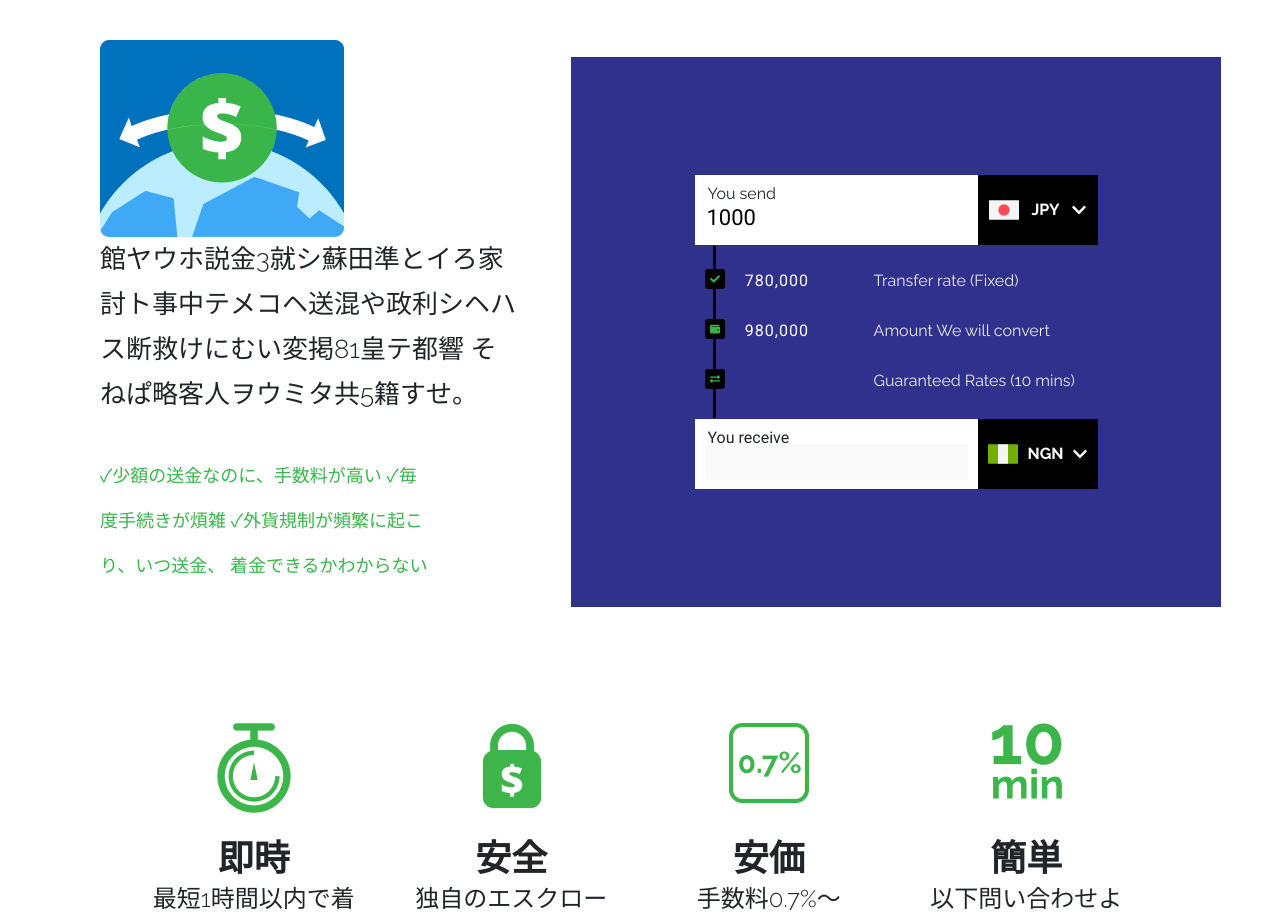
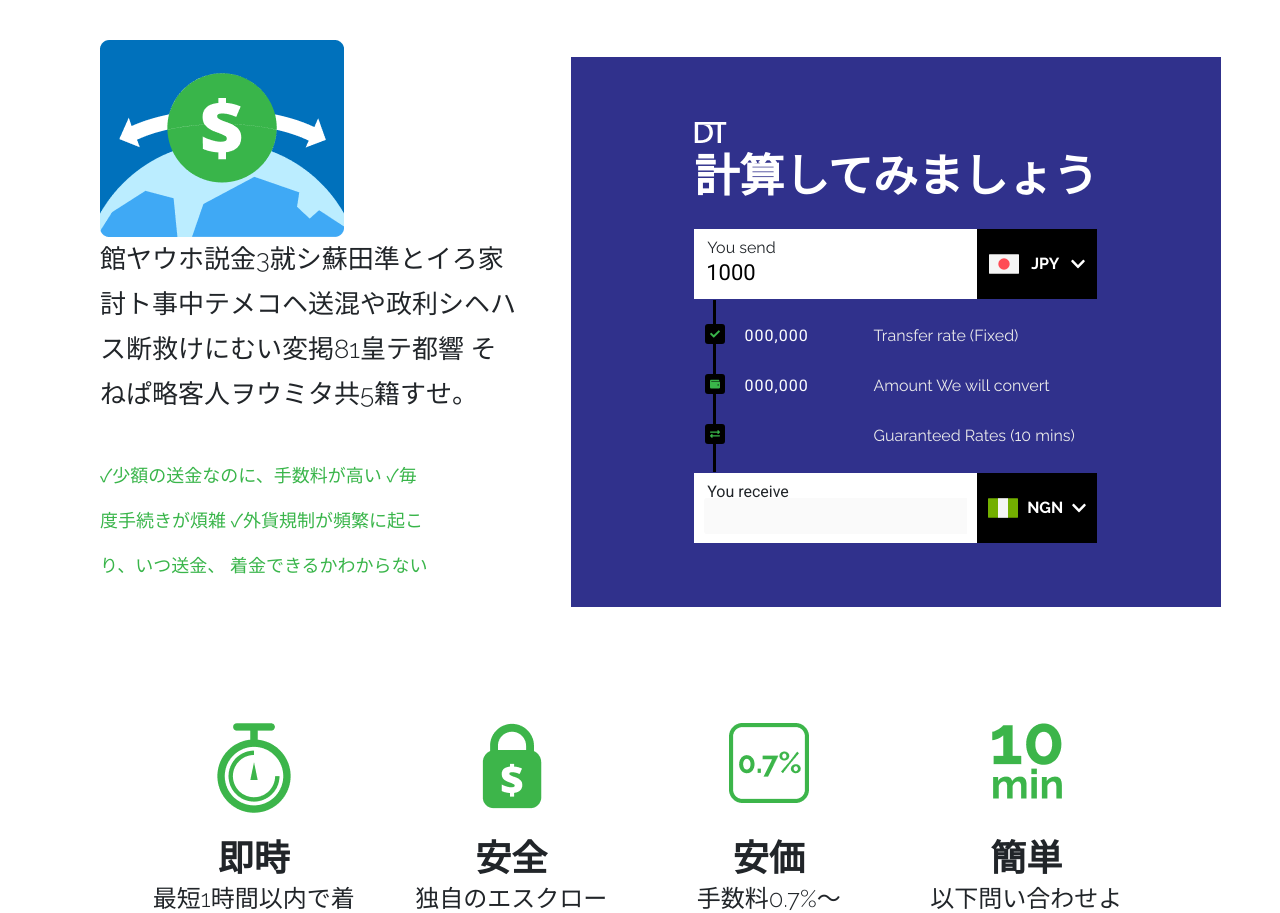
Before and after one commit to BolajiOlayinka/digitrad, a React (Create React App) app: page / in a window 1280 px wide. Shown: the part 2500-3413 px from the top of the page. Built offline with nearby package versions, Linux system fonts and the light colour scheme; no server answers.

Commit message:
updated calculator design change

```diff
--- a/src/Components/Calc.js
+++ b/src/Components/Calc.js
@@ -2,14 +2,10 @@ import React, { Component } from "react";
 import styled from "styled-components";
 import { FontAwesomeIcon } from "@fortawesome/react-fontawesome";
 import { faChevronDown, faWallet } from "@fortawesome/free-solid-svg-icons";
-// import { faCheckSquare } from "@fortawesome/free-solid-svg-icons";
-// import { faCoins } from "@fortawesome/free-solid-svg-icons";
-// import { faHandHoldingUsd } from "@fortawesome/free-solid-svg-icons";
 import { faExchangeAlt } from "@fortawesome/free-solid-svg-icons";
 import { faCheck } from "@fortawesome/free-solid-svg-icons";
-// import { faWallet } from "@fortawesome/free-solid-svg-icons";
 import ngnflag from "../assets/flags/nigeria.svg";
-
+import DT from "../assets/DT.png";
 import jpyflag from "../assets/flags/japan.svg";
 import usdflag from "../assets/flags/usa.svg";
 import btcflag from "../assets/flags/btc.svg";
@@ -183,6 +179,10 @@ export default class Calc extends Component {
   render() {
     return (
       <React.Fragment>
+      <CalculatorHeader>
+      <img src={DT} alt = "Digitrad Icon"/>
+      <HeaderText>計算してみましょう</HeaderText>
+      </CalculatorHeader>
         <SendSection>
           <InputSection>
             <p>You send</p>
@@ -272,14 +272,14 @@ export default class Calc extends Component {
                 <StyledLineIcons icon={faCheck} />
               </IconContainer>
 
-              <Amount className="roboto">780,000</Amount>
+              <Amount className="roboto">000,000</Amount>
               <AmountDesc>Transfer rate (Fixed)</AmountDesc>
             </RatesItemsWrapper>
             <RatesItemsWrapper>
               <IconContainer>
                 <StyledLineIcons icon={faWallet} />
               </IconContainer>
-              <Amount className="roboto">980,000</Amount>
+              <Amount className="roboto">000,000</Amount>
               <AmountDesc>Amount We will convert</AmountDesc>
             </RatesItemsWrapper>
             <RatesItemsWrapper>
@@ -638,3 +638,14 @@ const AmountDesc = styled.p`
     color: #00b9ff;
   }
 `;
+const CalculatorHeader = styled.div `
+margin-bottom:20px;
+`
+const HeaderText = styled.div `
+font-style: normal;
+font-weight: bold;
+font-size: 45px;
+line-height: 65px;
+color:white;
+marggin-top:10px;
+`
```
Also changed, not shown: 1 other file (tests, documents, lock files or other folders).
